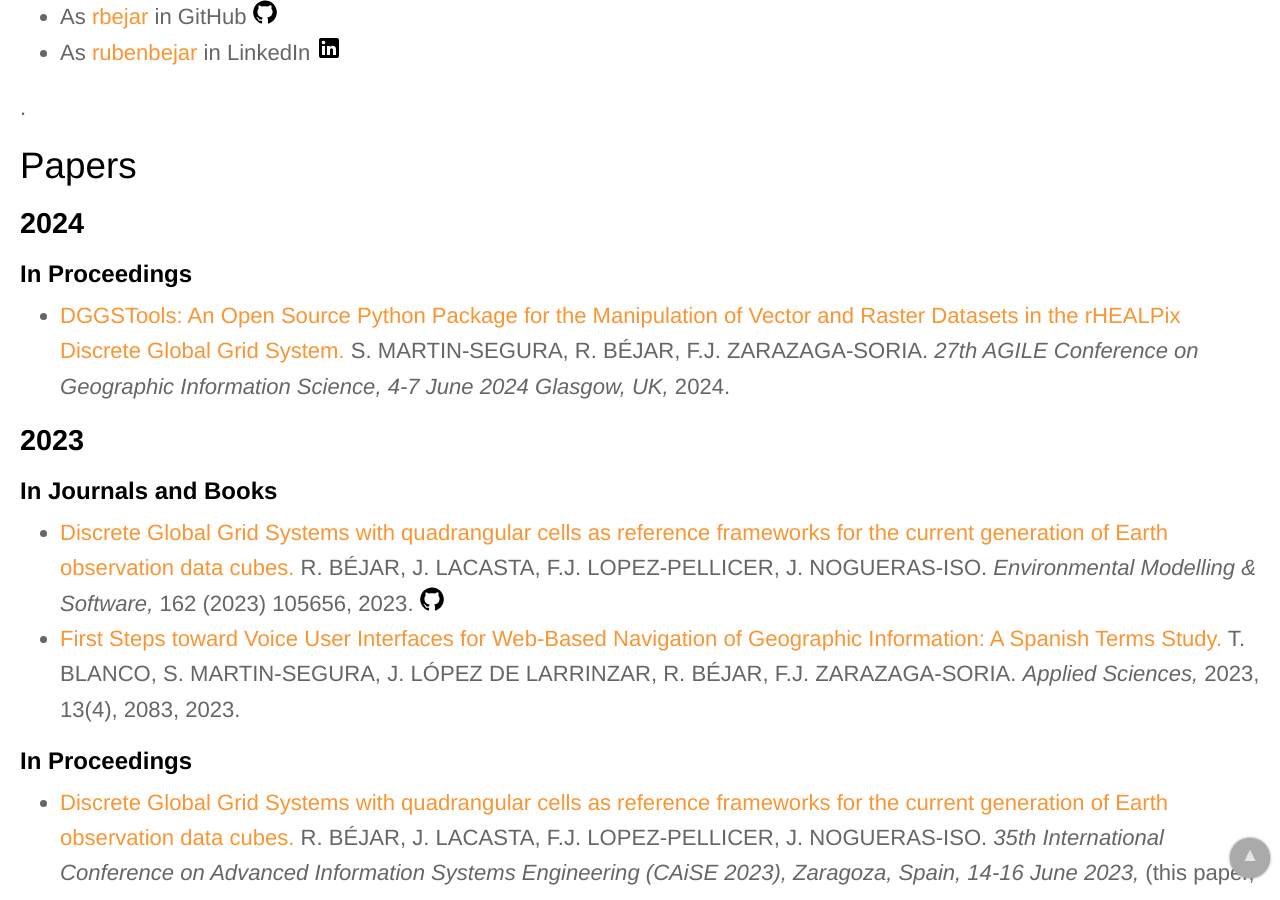
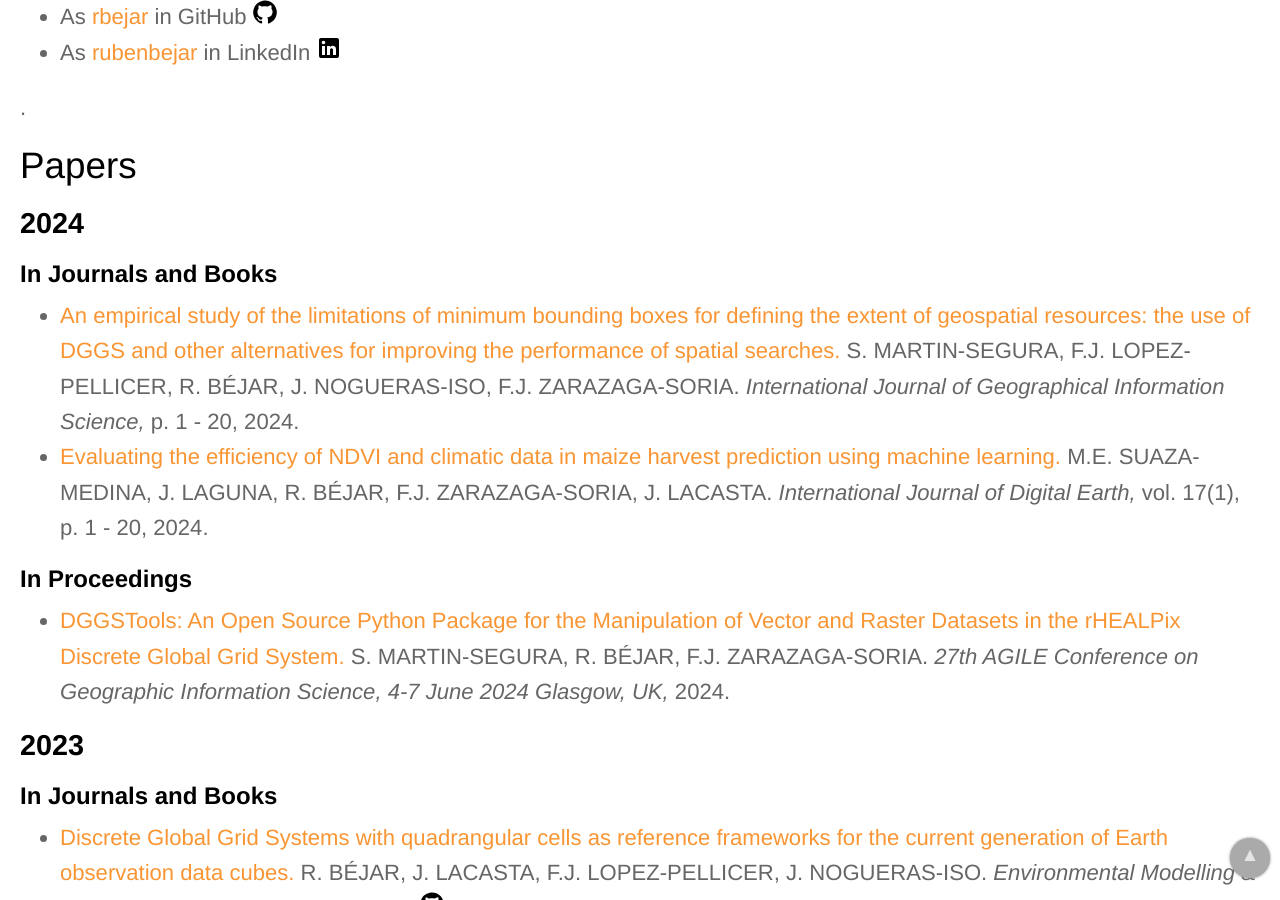
Before and after one commit to IAAA-Lab/IAAA-Lab.github.io, a Jekyll site: the page built from _staff/rbejar.md, in a window 1280 px wide and 900 px high, scrolled down 972 px. Built offline with Jekyll 4.4.1, drawn with Linux system fonts in a browser that asks for light colours.

Commit message:
Artículos de Sergio y Mario

```diff
--- a/_data/papers.yml
+++ b/_data/papers.yml
@@ -1,6 +1,22 @@
 # Importante: dentro de este fichero los artículos tienen que estar ordenados por año
 # (los más recientes primero) y dentro de cada año primero van los libros, luego los
 # artículos de revista y capítulos de libro y finalmente los artículos de congreso
+# -------------------
+- title: "An empirical study of the limitations of minimum bounding boxes for defining the extent of geospatial resources: the use of DGGS and other alternatives for improving the performance of spatial searches"
+  url: https://www.tandfonline.com/doi/full/10.1080/13658816.2024.2361274
+  authors:   S. MARTIN-SEGURA, F.J. LOPEZ-PELLICER, R. BÉJAR, J. NOGUERAS-ISO, F.J. ZARAZAGA-SORIA
+  publication: "International Journal of Geographical Information Science"
+  publication_detail: "p. 1 - 20"
+  year: 2024
+  doi: 10.1080/13658816.2024.2361274
+# -------------------
+- title: "Evaluating the efficiency of NDVI and climatic data in maize harvest prediction using machine learning"
+  url: https://www.tandfonline.com/doi/full/10.1080/17538947.2024.2359565
+  authors:   M.E. SUAZA-MEDINA, J. LAGUNA, R. BÉJAR, F.J. ZARAZAGA-SORIA, J. LACASTA
+  publication: "International Journal of Digital Earth"
+  publication_detail: "vol. 17(1), p. 1 - 20"
+  year: 2024
+  doi: 10.1080/17538947.2024.2359565
 # -------------------
 - title: "Doc-Attentive-GAN: attentive GAN for historical document denoising"
   url: https://link.springer.com/article/10.1007/s11042-023-17476-2
```
